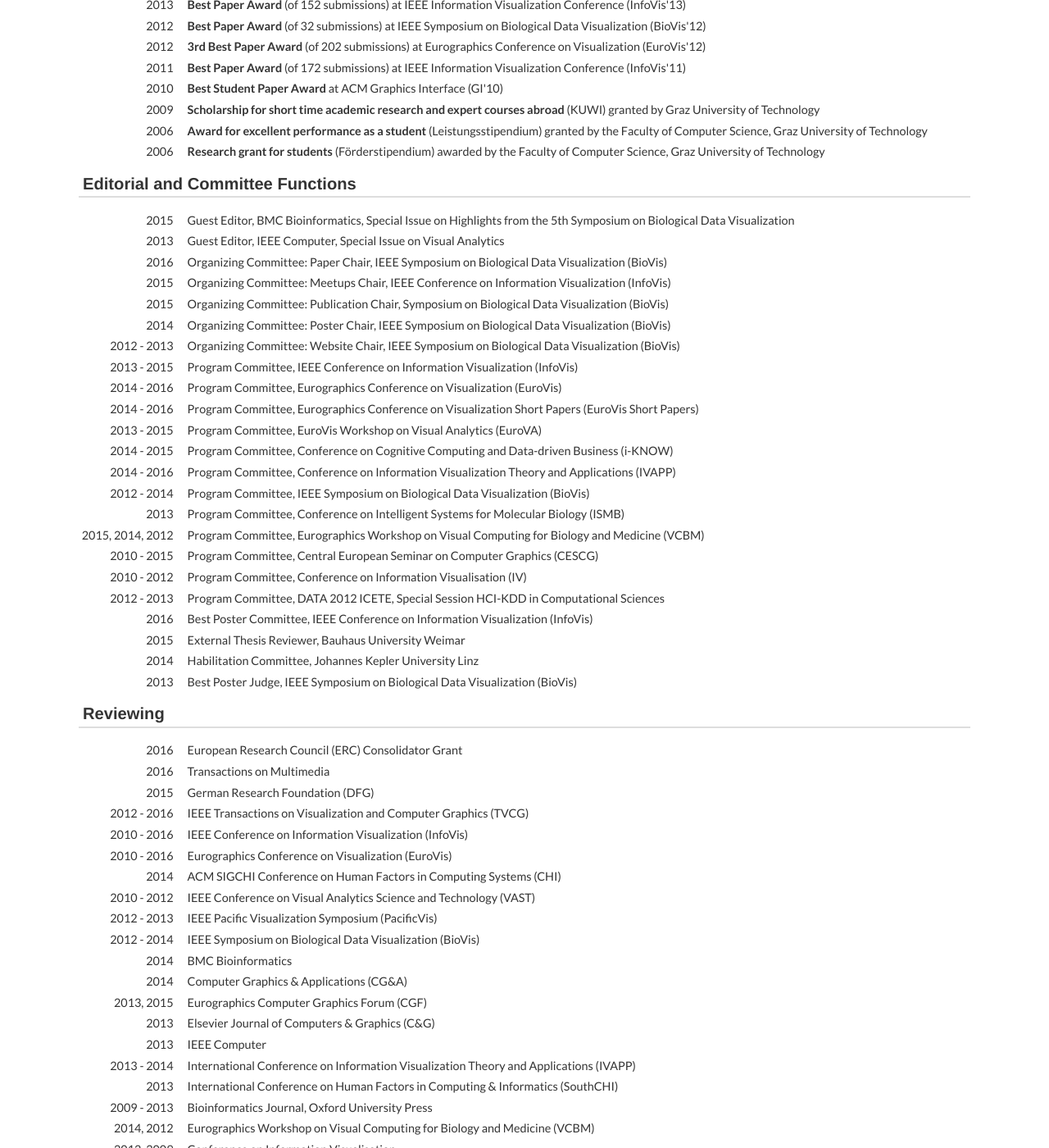
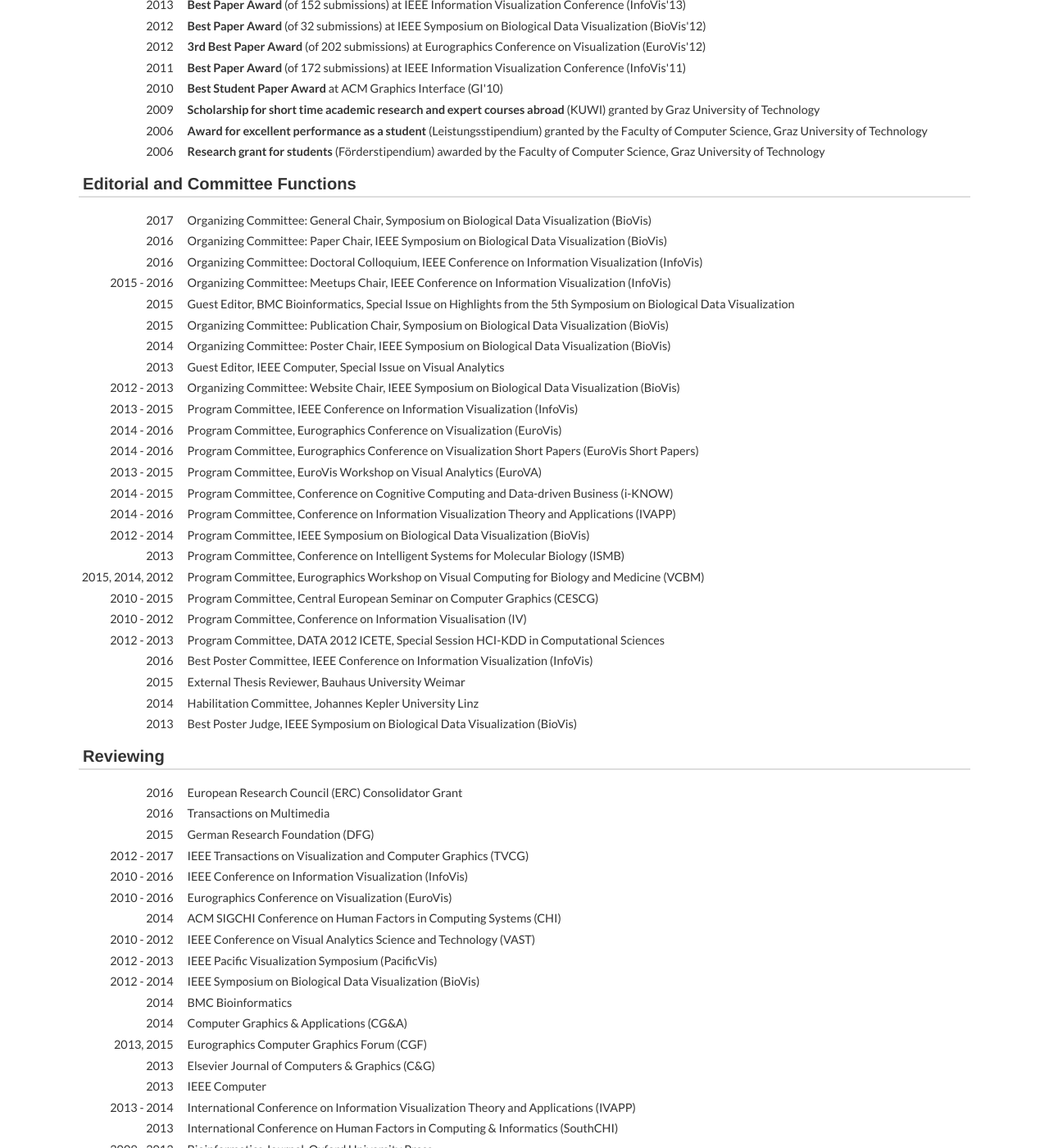
Before and after one commit to mstreit/mstreit.github.io, a Jekyll site: the page built from services.md, in a window 1280 px wide and 1400 px high, scrolled down 441 px. Shown: the whole window at 82% size. Built offline with Jekyll 4.4.1, drawn with Linux system fonts in a browser that asks for light colours; nearby versions of some CDN libraries; some web fonts are replaced.

Commit message:
updated services

```diff
--- a/_data/functions.yml
+++ b/_data/functions.yml
@@ -1,17 +1,21 @@
-- role: Guest Editor
-  for: BMC Bioinformatics, Special Issue on Highlights from the 5th Symposium on Biological Data Visualization
-  years: 2015
-
-- role: Guest Editor
-  for: IEEE Computer, Special Issue on Visual Analytics
-  years: 2013
+- role: "Organizing Committee: General Chair"
+  for: Symposium on Biological Data Visualization (BioVis)
+  years: 2017
 
 - role: "Organizing Committee: Paper Chair"
   for: IEEE Symposium on Biological Data Visualization (BioVis)
   years: 2016
 
+- role: "Organizing Committee: Doctoral Colloquium"
+  for: IEEE Conference on Information Visualization (InfoVis)
+  years: 2016
+
 - role: "Organizing Committee: Meetups Chair"
   for: IEEE Conference on Information Visualization (InfoVis)
+  years: 2015 - 2016
+
+- role: Guest Editor
+  for: BMC Bioinformatics, Special Issue on Highlights from the 5th Symposium on Biological Data Visualization
   years: 2015
 
 - role: "Organizing Committee: Publication Chair"
@@ -21,6 +25,10 @@
 - role: "Organizing Committee: Poster Chair"
   for: IEEE Symposium on Biological Data Visualization (BioVis)
   years: 2014
+
+- role: Guest Editor
+  for: IEEE Computer, Special Issue on Visual Analytics
+  years: 2013
 
 - role: "Organizing Committee: Website Chair"
   for: IEEE Symposium on Biological Data Visualization (BioVis)
--- a/_data/reviewing.yml
+++ b/_data/reviewing.yml
@@ -8,7 +8,7 @@
   years: 2015
 
 - for: IEEE Transactions on Visualization and Computer Graphics (TVCG)
-  years: 2012 - 2016
+  years: 2012 - 2017
 
 - for: IEEE Conference on Information Visualization (InfoVis)
   years: 2010 - 2016
```
